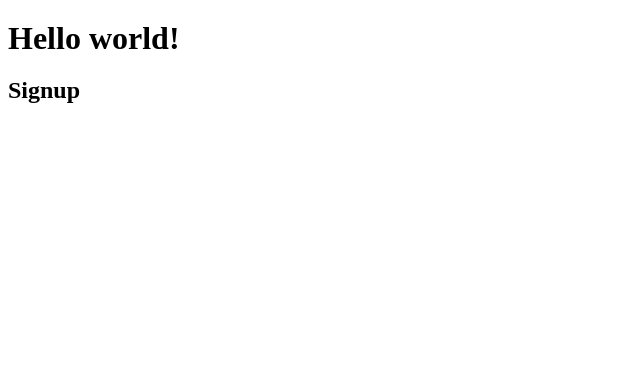
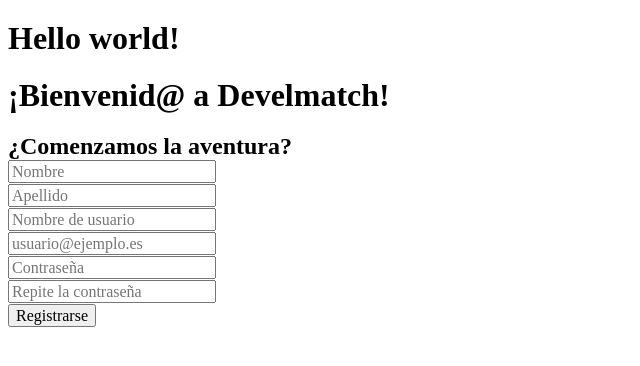
Before and after one commit to JavierBrizuela/exceso_de_iteraciones, a React (Vite) app in the folder Frontend/: page /signup in a window 1280 px wide. Shown: the top 366 px of the page, without its empty margins (0-640 px from the left). Built offline with nearby package versions, Linux system fonts and the light colour scheme.

Commit message:
Add Signup mockup form

```diff
--- a/Frontend/src/App.jsx
+++ b/Frontend/src/App.jsx
@@ -1,7 +1,7 @@
 import { RouterProvider, createBrowserRouter } from "react-router-dom";
 import Root from "./routes/Root";
 import Home from "./routes/Home";
-import Signup from "./routes/Signup";
+import Signup from "./routes/Signup/Signup";
 
 const router = createBrowserRouter([
   {
--- a/Frontend/src/routes/Signup.jsx
+++ /dev/null
@@ -1,5 +0,0 @@
-function Signup() {
-  return <h2>Signup</h2>;
-}
-
-export default Signup;
--- /dev/null
+++ b/Frontend/src/routes/Signup/Signup.jsx
@@ -0,0 +1,41 @@
+function Signup() {
+  return (
+    <form className="form">
+      <h1>¡Bienvenid@ a Develmatch!</h1>
+      <h2>¿Comenzamos la aventura?</h2>
+
+      <div className="form-container">
+        <div className="input-group">
+          <div>
+            <label htmlFor="nombre" className="input-icon"></label>
+            <input type="text" id="nombre" placeholder="Nombre"></input>
+          </div>
+          <div>
+            <label htmlFor="apellido" className="input-icon"></label>
+            <input type="text" id="apellido" placeholder="Apellido"></input>
+          </div>
+        </div>
+        <div className="input-group">
+          <label htmlFor="nombre-de-usuario" className="input-icon"></label>
+          <input type="text" id="nombre-de-usuario" placeholder="Nombre de usuario"></input>
+        </div>
+        <div className="input-group">
+          <label htmlFor="email" className="input-icon"></label>
+          <input type="email" id="email" placeholder="usuario@ejemplo.es"></input>
+        </div>
+        <div className="input-group">
+          <label htmlFor="clave" className="input-icon"></label>
+          <input type="password" id="clave" placeholder="Contraseña"></input>
+        </div>
+        <div className="input-group">
+          <label htmlFor="repite-clave" className="input-icon"></label>
+          <input type="password" id="repite-clave" placeholder="Repite la contraseña"></input>
+        </div>
+      </div>
+
+      <button type="submit">Registrarse</button>
+    </form>
+  );
+}
+
+export default Signup;
```
Also changed, not shown: Frontend/src/routes/Signup/Signup.css (added).
